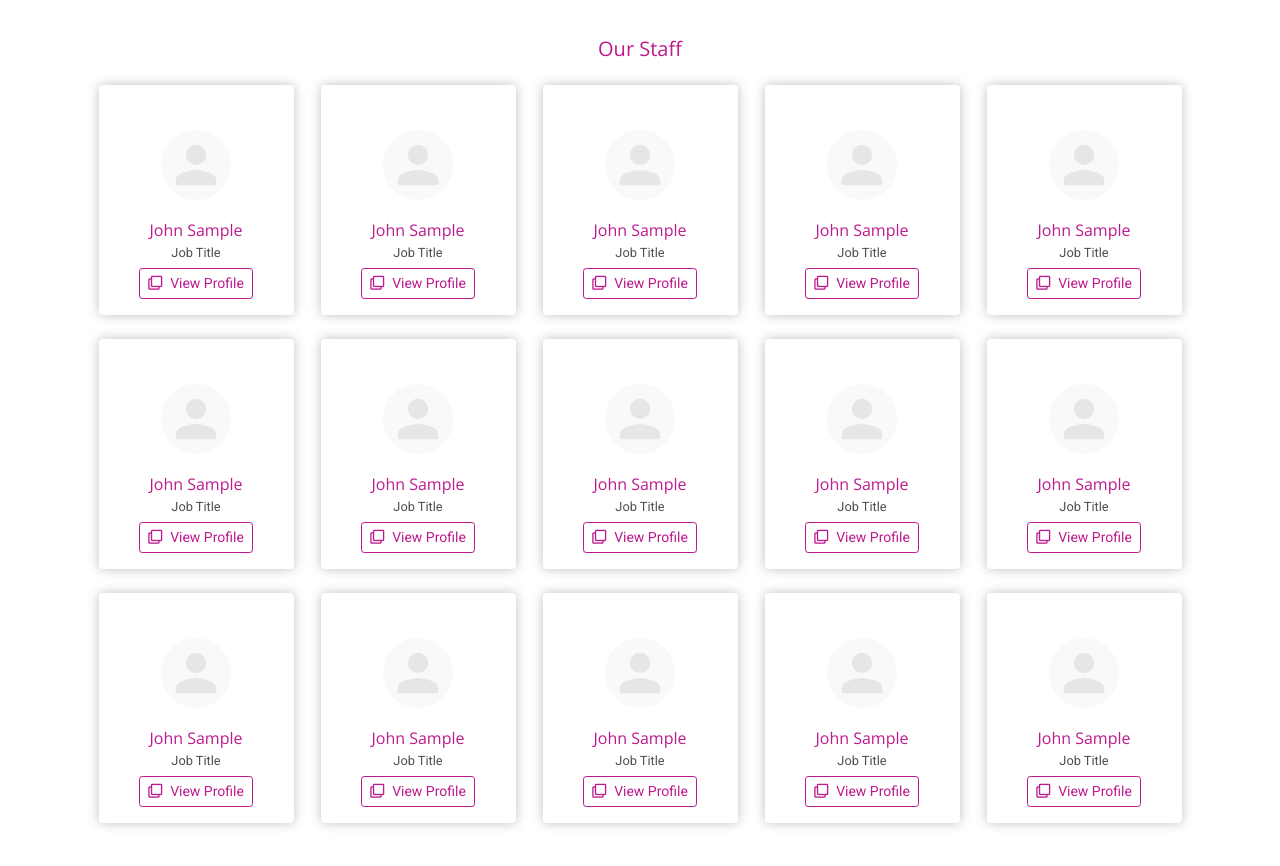
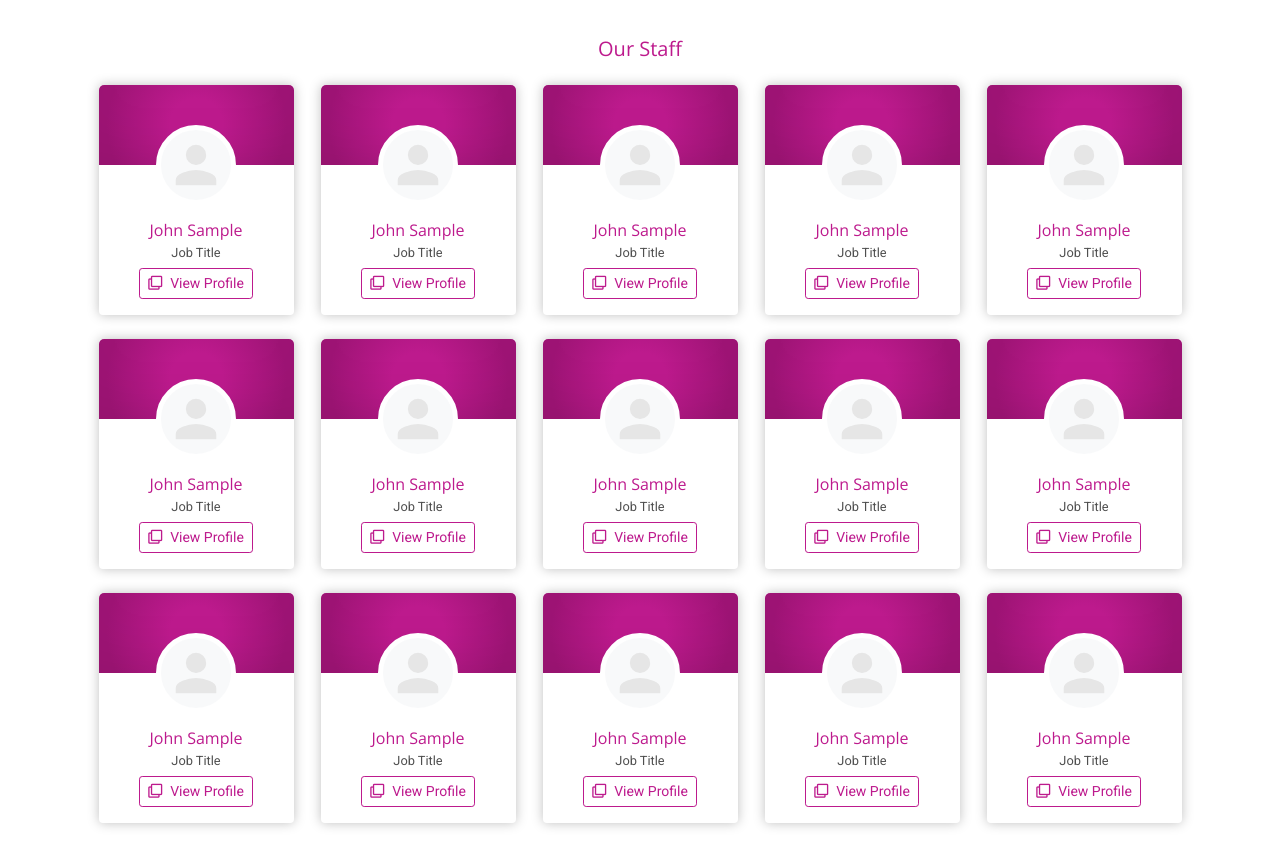
Before and after one commit to thinksmart-software-mockups/dancebiz, a website: page aboutus.html in a window 1280 px wide. Shown: the part 758-1624 px from the top of the page. Drawn offline with nearby package versions, Linux system fonts and the light colour scheme; some packages are replaced by stand-ins of ours; a script that the page names is missing.

Commit message:
Add files via upload

```diff
--- a/aboutus.html
+++ b/aboutus.html
@@ -201,7 +201,7 @@
             <div class="row justify-content-between pt-3">
 
                 <!-- image slider start -->
-                <div class="col-12 col-md-6 pl-lg-4 pr-lg-4">
+                <div class="col-12 col-md-6 pl-lg-4 pr-lg-4 align-self-md-center">
 
                         <div id="thinkSmartAboutUs" class="carousel carousel-fade" data-ride="carousel">
                                 <ol class="carousel-indicators">
@@ -265,7 +265,31 @@
                         <div class="container">
                             <div class="row">
                                 <div class="col-4 col-sm-12 pl-0 pr-0">
-                                    <div class="card-profile-picture-bg d-flex justify-content-center align-items-center">
+                                    <div class="card-profile-picture-bg gradient-main-1 d-flex justify-content-center align-items-center">
+                                        <div class="card-profile-pic-holder bg-light rounded-circle">
+                                            <img class="w-100 d-block ml-auto mr-auto" src="assets/img/generic-profile-pictures-placeholder.svg"/>
+                                        </div>
+                                    </div>
+                                </div>
+
+                                <div class="col-8 col-sm-12 align-self-center text-center pt-3 pb-3">
+                                    <h6 class="mb-0 mt-sm-4 pt-sm-3">John Sample</h6>
+                                        <div class="mb-sm-1"><small>Job Title</small></div>
+                                    <button type="button" class="btn btn-sm btn-outline-primary" data-toggle="modal"
+                                            data-target="#exampleModalCenter">
+                                    <i class="far fa-clone pr-2"></i>View Profile</button>
+                                </div>
+                            </div>
+                        </div>
+                    </div>
+                    <!-- staff profile card end -->
+
+                    <!-- staff profile card start -->
+                    <div class="profile-card rounded shadow mb-3">
+                        <div class="container">
+                            <div class="row">
+                                <div class="col-4 col-sm-12 pl-0 pr-0">
+                                    <div class="card-profile-picture-bg gradient-main-1 d-flex justify-content-center align-items-center">
                                         <div class="card-profile-pic-holder bg-light rounded-circle d-flex">
                                             <img class="w-100 d-block ml-auto mr-auto" src="assets/img/generic-profile-pictures-placeholder.svg"/>
                                         </div>
@@ -289,7 +313,7 @@
                         <div class="container">
                             <div class="row">
                                 <div class="col-4 col-sm-12 pl-0 pr-0">
-                                    <div class="card-profile-picture-bg d-flex justify-content-center align-items-center">
+                                    <div class="card-profile-picture-bg gradient-main-1 d-flex justify-content-center align-items-center">
                                         <div class="card-profile-pic-holder bg-light rounded-circle d-flex">
                                             <img class="w-100 d-block ml-auto mr-auto" src="assets/img/generic-profile-pictures-placeholder.svg"/>
                                         </div>
@@ -313,7 +337,7 @@
                         <div class="container">
                             <div class="row">
                                 <div class="col-4 col-sm-12 pl-0 pr-0">
-                                    <div class="card-profile-picture-bg d-flex justify-content-center align-items-center">
+                                    <div class="card-profile-picture-bg gradient-main-1 d-flex justify-content-center align-items-center">
                                         <div class="card-profile-pic-holder bg-light rounded-circle d-flex">
                                             <img class="w-100 d-block ml-auto mr-auto" src="assets/img/generic-profile-pictures-placeholder.svg"/>
                                         </div>
@@ -337,31 +361,7 @@
                         <div class="container">
                             <div class="row">
                                 <div class="col-4 col-sm-12 pl-0 pr-0">
-                                    <div class="card-profile-picture-bg d-flex justify-content-center align-items-center">
-                                        <div class="card-profile-pic-holder bg-light rounded-circle d-flex">
-                                            <img class="w-100 d-block ml-auto mr-auto" src="assets/img/generic-profile-pictures-placeholder.svg"/>
-                                        </div>
-                                    </div>
-                                </div>
-
-                                <div class="col-8 col-sm-12 align-self-center text-center pt-3 pb-3">
-                                    <h6 class="mb-0 mt-sm-4 pt-sm-3">John Sample</h6>
-                                        <div class="mb-sm-1"><small>Job Title</small></div>
-                                    <button type="button" class="btn btn-sm btn-outline-primary" data-toggle="modal"
-                                            data-target="#exampleModalCenter">
-                                    <i class="far fa-clone pr-2"></i>View Profile</button>
-                                </div>
-                            </div>
-                        </div>
-                    </div>
-                    <!-- staff profile card end -->
-
-                    <!-- staff profile card start -->
-                    <div class="profile-card rounded shadow mb-3">
-                        <div class="container">
-                            <div class="row">
-                                <div class="col-4 col-sm-12 pl-0 pr-0">
-                                    <div class="card-profile-picture-bg d-flex justify-content-center align-items-center">
+                                    <div class="card-profile-picture-bg gradient-main-1 d-flex justify-content-center align-items-center">
                                         <div class="card-profile-pic-holder bg-light rounded-circle d-flex">
                                             <img class="w-100 d-block ml-auto mr-auto" src="assets/img/generic-profile-pictures-placeholder.svg"/>
                                         </div>
@@ -387,7 +387,7 @@
                         <div class="container">
                             <div class="row">
                                 <div class="col-4 col-sm-12 pl-0 pr-0">
-                                    <div class="card-profile-picture-bg d-flex justify-content-center align-items-center">
+                                    <div class="card-profile-picture-bg gradient-main-1 d-flex justify-content-center align-items-center">
                                         <div class="card-profile-pic-holder bg-light rounded-circle d-flex">
                                             <img class="w-100 d-block ml-auto mr-auto" src="assets/img/generic-profile-pictures-placeholder.svg"/>
                                         </div>
@@ -411,7 +411,7 @@
                         <div class="container">
                             <div class="row">
                                 <div class="col-4 col-sm-12 pl-0 pr-0">
-                                    <div class="card-profile-picture-bg d-flex justify-content-center align-items-center">
+                                    <div class="card-profile-picture-bg gradient-main-1 d-flex justify-content-center align-items-center">
                                         <div class="card-profile-pic-holder bg-light rounded-circle d-flex">
                                             <img class="w-100 d-block ml-auto mr-auto" src="assets/img/generic-profile-pictures-placeholder.svg"/>
                                         </div>
@@ -435,7 +435,7 @@
                         <div class="container">
                             <div class="row">
                                 <div class="col-4 col-sm-12 pl-0 pr-0">
-                                    <div class="card-profile-picture-bg d-flex justify-content-center align-items-center">
+                                    <div class="card-profile-picture-bg gradient-main-1 d-flex justify-content-center align-items-center">
                                         <div class="card-profile-pic-holder bg-light rounded-circle d-flex">
                                             <img class="w-100 d-block ml-auto mr-auto" src="assets/img/generic-profile-pictures-placeholder.svg"/>
                                         </div>
@@ -459,7 +459,7 @@
                         <div class="container">
                             <div class="row">
                                 <div class="col-4 col-sm-12 pl-0 pr-0">
-                                    <div class="card-profile-picture-bg d-flex justify-content-center align-items-center">
+                                    <div class="card-profile-picture-bg gradient-main-1 d-flex justify-content-center align-items-center">
                                         <div class="card-profile-pic-holder bg-light rounded-circle d-flex">
                                             <img class="w-100 d-block ml-auto mr-auto" src="assets/img/generic-profile-pictures-placeholder.svg"/>
                                         </div>
@@ -483,7 +483,7 @@
                         <div class="container">
                             <div class="row">
                                 <div class="col-4 col-sm-12 pl-0 pr-0">
-                                    <div class="card-profile-picture-bg d-flex justify-content-center align-items-center">
+                                    <div class="card-profile-picture-bg gradient-main-1 d-flex justify-content-center align-items-center">
                                         <div class="card-profile-pic-holder bg-light rounded-circle d-flex">
                                             <img class="w-100 d-block ml-auto mr-auto" src="assets/img/generic-profile-pictures-placeholder.svg"/>
                                         </div>
@@ -509,7 +509,7 @@
                         <div class="container">
                             <div class="row">
                                 <div class="col-4 col-sm-12 pl-0 pr-0">
-                                    <div class="card-profile-picture-bg d-flex justify-content-center align-items-center">
+                                    <div class="card-profile-picture-bg gradient-main-1 d-flex justify-content-center align-items-center">
                                         <div class="card-profile-pic-holder bg-light rounded-circle d-flex">
                                             <img class="w-100 d-block ml-auto mr-auto" src="assets/img/generic-profile-pictures-placeholder.svg"/>
                                         </div>
@@ -533,7 +533,7 @@
                         <div class="container">
                             <div class="row">
                                 <div class="col-4 col-sm-12 pl-0 pr-0">
-                                    <div class="card-profile-picture-bg d-flex justify-content-center align-items-center">
+                                    <div class="card-profile-picture-bg gradient-main-1 d-flex justify-content-center align-items-center">
                                         <div class="card-profile-pic-holder bg-light rounded-circle d-flex">
                                             <img class="w-100 d-block ml-auto mr-auto" src="assets/img/generic-profile-pictures-placeholder.svg"/>
                                         </div>
@@ -557,7 +557,7 @@
                         <div class="container">
                             <div class="row">
                                 <div class="col-4 col-sm-12 pl-0 pr-0">
-                                    <div class="card-profile-picture-bg d-flex justify-content-center align-items-center">
+                                    <div class="card-profile-picture-bg gradient-main-1 d-flex justify-content-center align-items-center">
                                         <div class="card-profile-pic-holder bg-light rounded-circle d-flex">
                                             <img class="w-100 d-block ml-auto mr-auto" src="assets/img/generic-profile-pictures-placeholder.svg"/>
                                         </div>
@@ -581,7 +581,7 @@
                         <div class="container">
                             <div class="row">
                                 <div class="col-4 col-sm-12 pl-0 pr-0">
-                                    <div class="card-profile-picture-bg d-flex justify-content-center align-items-center">
+                                    <div class="card-profile-picture-bg gradient-main-1 gradient-main-1 d-flex justify-content-center align-items-center">
                                         <div class="card-profile-pic-holder bg-light rounded-circle d-flex">
                                             <img class="w-100 d-block ml-auto mr-auto" src="assets/img/generic-profile-pictures-placeholder.svg"/>
                                         </div>
@@ -605,7 +605,7 @@
                         <div class="container">
                             <div class="row">
                                 <div class="col-4 col-sm-12 pl-0 pr-0">
-                                    <div class="card-profile-picture-bg d-flex justify-content-center align-items-center">
+                                    <div class="card-profile-picture-bg gradient-main-1 d-flex justify-content-center align-items-center">
                                         <div class="card-profile-pic-holder bg-light rounded-circle d-flex">
                                             <img class="w-100 d-block ml-auto mr-auto" src="assets/img/generic-profile-pictures-placeholder.svg"/>
                                         </div>
@@ -626,7 +626,7 @@
 
 
 
-                    </div><!--all card containers end-->
+                </div><!--all card containers end-->
             </div>
             <!-- </div> -->
         </section>
```
Also changed, not shown: index.html (+5 -5 lines), pricing.html (+5 -5 lines), signup.html (+8 -8 lines).
